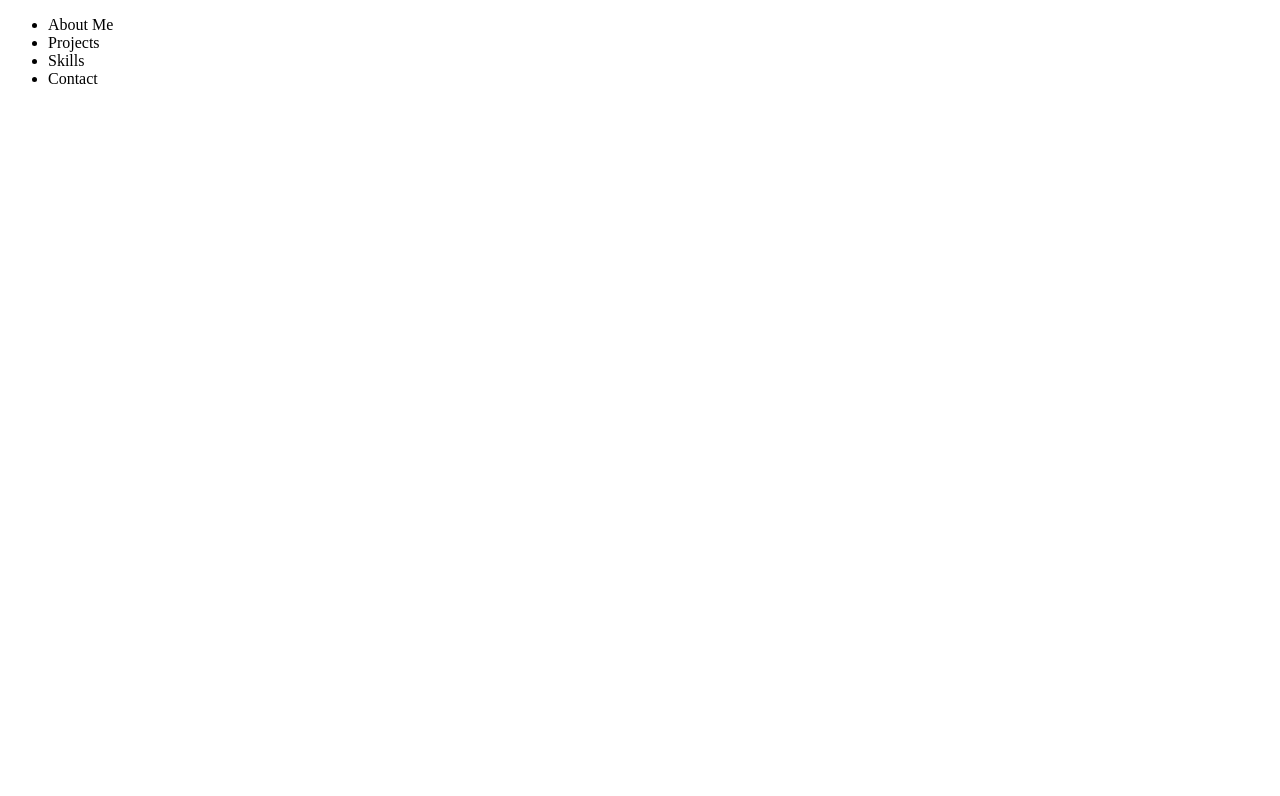
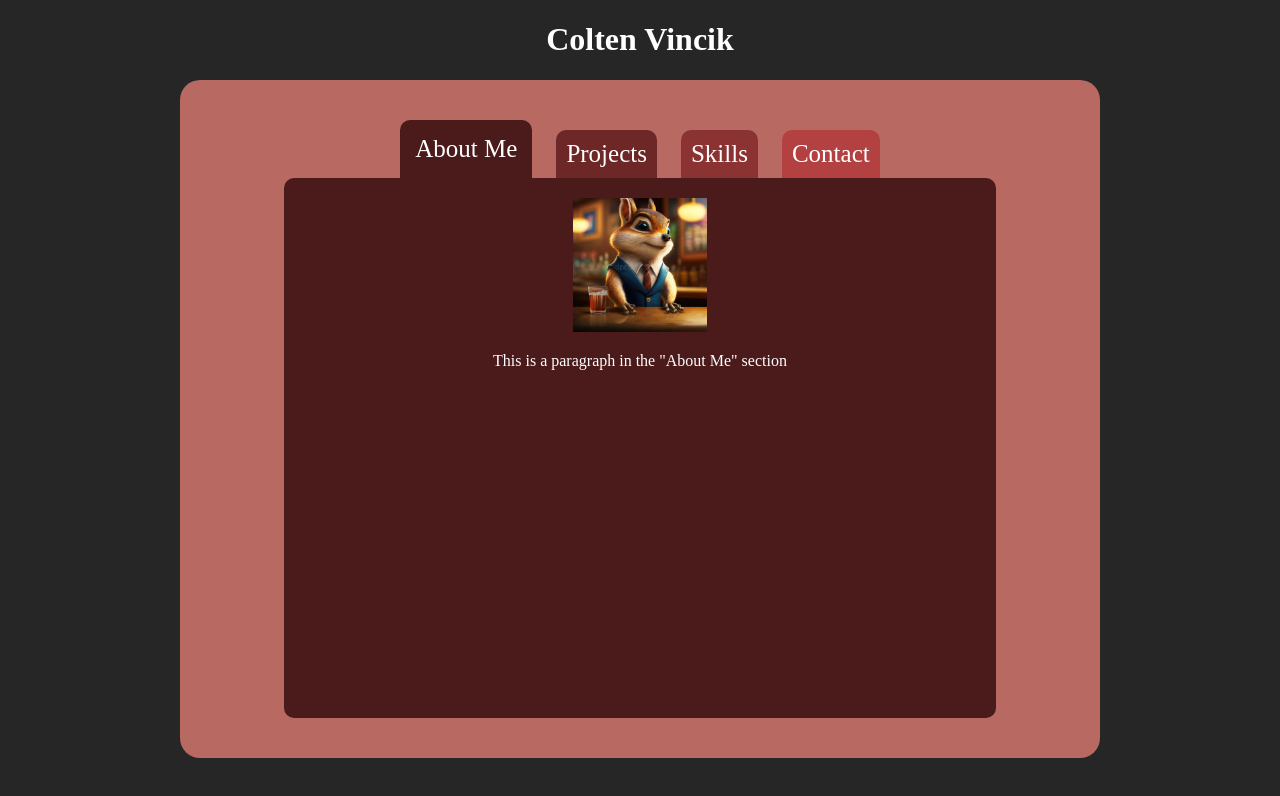
Before and after one commit to colten-vincik/Portfolio_Project, a plain HTML site: page main.html in a window 1280 px wide. Drawn offline with Linux system fonts and the light colour scheme.

Commit message:
Update HTML structure and style sheet

```diff
--- a/main.css
+++ b/main.css
@@ -0,0 +1,78 @@
+html {
+    background-color: hsl(288, 0%, 15%);
+    color: hsl(0, 100%, 100%);
+    text-align: center;
+}
+
+#main_sec {
+    display: inline-block;
+    padding: 40px;
+    background-color: hsl(5, 37%, 55%);
+    border-radius: 20px;
+
+}
+
+#tabs ul {
+    text-align: center;
+    padding: 0px 10px;
+    margin: 0px;
+    ;
+}
+
+#tabs li {
+    display: inline-block;
+    list-style-type: none;
+    font-size: 25px;
+    padding: 10px;
+    margin: 0px 10px;
+    border-top-left-radius: 10px;
+    border-top-right-radius: 10px;
+    bottom: 0px;
+    vertical-align: bottom;
+}
+
+#tabs a {
+    color: hsl(0, 100%, 100%);
+    text-decoration: none;
+}
+
+#tabs a:hover {
+    color: hsl(5, 37%, 81%);
+}
+
+.secs {
+    width: 80%;
+    margin: auto;
+    height: 500px;
+    text-align: center;
+    padding: 20px;
+    border-radius: 10px;
+}
+
+.about_me {
+    background-color: hsl(360, 47%, 20%);
+}
+
+#tabs li.about_me {
+    padding: 15px;
+}
+
+.secs.about_me img{
+    height: auto;
+    max-width: 20%;
+}
+
+.projects {
+    background-color: hsl(360, 47%, 29%);
+    display: none;
+}
+
+.skills {
+    background-color: hsl(360, 47%, 37%);
+    display: none;
+}
+
+.contact {
+    background-color: hsl(360, 47%, 48%);
+    display: none;
+}
--- a/main.html
+++ b/main.html
@@ -4,18 +4,42 @@
         <link rel="stylesheet" type="text/css" href="./main.css">
     </head>
     <body>
-        <header>
-            <nav>
-                <ul>
-                    <li>About Me</li>
-                    <li>Projects</li>
-                    <li>Skills</li>
-                    <li>Contact</li>
-                </ul>
-            </nav>
-        </header>
+        <header></header>
         <main>
-
+            <h1>Colten Vincik</h1>
+            <section id="main_sec">
+                <nav id="tabs">
+                    <ul>
+                        <li class="about_me"><a href="#">About Me</a></li>
+                        <li class="projects"><a href="#">Projects</a></li>
+                        <li class="skills"><a href="#">Skills</a></li>
+                        <li class="contact"><a href="#">Contact</a></li>
+                    </ul>
+                </nav>
+                <section class="about_me secs">
+                    <img src="./photos/filler_image.jpg" alt="Picture of Colten Vincik">
+                    <p>This is a paragraph in the "About Me" section</p>
+                </section>
+                <section class="projects secs">
+                    <ul>
+                        <li><a href="#">Link to Project 1</a></li>
+                        <li><a href="#">Link to Project 2</a></li>
+                        <li><a href="#">Link to Project 3</a></li>
+                        <li><a href="#">Link to Project 4</a></li>
+                        <li><a href="#">Link to Project 5</a></li>
+                    </ul>
+                </section>
+                <section class="skills secs">
+                    <img src="#" alt="HTML Symbol">
+                    <img src="#" alt="CSS Symbol">
+                    <img src="#" alt="Javascript Symbol">
+                </section>
+                <section class="contact secs">
+                    <p>email: coltenvincik@gmail.com</p>
+                    <p>phone: (832) 451 - 4530</p>
+                    <p>mail: 4807 Pin Oak Park, Houston, TX 77081</p>
+                </section>
+            </section>
         </main>
     </body>
 </html>
```
Also changed, not shown: photos/filler_image.jpg (added).
